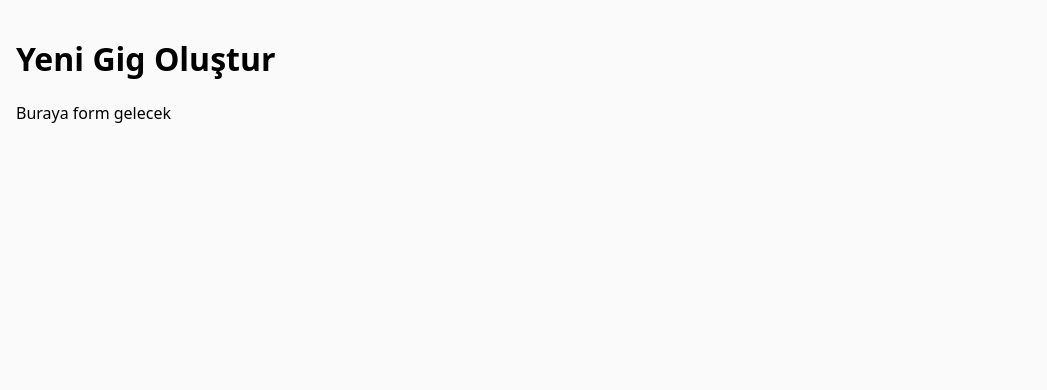
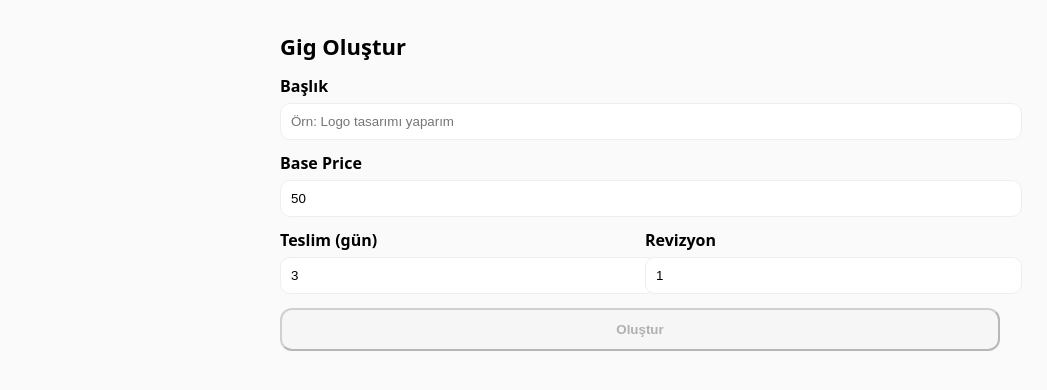
Before and after one commit to Bugsbuny24/tradepi, a Next.js app: page /gigs/create in a window 1280 px wide. Shown: the top 390 px of the page, without its empty margins (0-1047 px from the left). Built offline with nearby package versions, Linux system fonts and the light colour scheme; no server answers.

Commit message:
Update page.tsx

```diff
--- a/app/gigs/create/page.tsx
+++ b/app/gigs/create/page.tsx
@@ -1,14 +1,136 @@
 "use client";
 
 import SellerGate from "@/components/SellerGate";
+import { useState } from "react";
+import { createClient } from "@supabase/supabase-js";
+import { useRouter } from "next/navigation";
 
-export default function CreateGigPage() {
+const supabase = createClient(
+  process.env.NEXT_PUBLIC_SUPABASE_URL!,
+  process.env.NEXT_PUBLIC_SUPABASE_ANON_KEY!
+);
+
+export default function GigCreatePage() {
+  const router = useRouter();
+
+  const [title, setTitle] = useState("");
+  const [basePrice, setBasePrice] = useState<number>(50);
+  const [deliveryDays, setDeliveryDays] = useState<number>(3);
+  const [revisions, setRevisions] = useState<number>(1);
+  const [saving, setSaving] = useState(false);
+  const [msg, setMsg] = useState("");
+
+  const createGig = async () => {
+    setMsg("");
+    setSaving(true);
+    try {
+      const { data: userData, error: userErr } = await supabase.auth.getUser();
+      const uid = userData?.user?.id;
+      if (userErr || !uid) throw new Error("Giriş yok.");
+
+      // profiles'tan category_id al
+      const { data: p, error: pErr } = await supabase
+        .from("profiles")
+        .select("selected_category_id")
+        .eq("id", uid)
+        .single();
+
+      if (pErr) throw new Error(pErr.message);
+
+      const categoryId = p?.selected_category_id ?? null;
+
+      const { data: gig, error } = await supabase
+        .from("gigs")
+        .insert({
+          seller_id: uid,
+          category_id: categoryId,
+          title,
+          base_price: basePrice,
+          delivery_days: deliveryDays,
+          revisions,
+          status: "active",
+        })
+        .select("id")
+        .single();
+
+      if (error) throw new Error(error.message);
+
+      setMsg("✅ Gig oluşturuldu!");
+      router.push(`/gigs/${gig.id}`);
+    } catch (e: any) {
+      setMsg(e?.message ?? "Kayıt başarısız");
+    } finally {
+      setSaving(false);
+    }
+  };
+
   return (
     <SellerGate>
-      <div style={{ padding: 16 }}>
-        <h1>Yeni Gig Oluştur</h1>
-        <p>Buraya form gelecek</p>
+      <div style={{ maxWidth: 720, margin: "0 auto", padding: 16 }}>
+        <h1 style={{ fontSize: 22, fontWeight: 900 }}>Gig Oluştur</h1>
+
+        <div style={{ marginTop: 12 }}>
+          <div style={{ fontWeight: 800, marginBottom: 6 }}>Başlık</div>
+          <input
+            value={title}
+            onChange={(e) => setTitle(e.target.value)}
+            placeholder="Örn: Logo tasarımı yaparım"
+            style={{ width: "100%", padding: 10, borderRadius: 10, border: "1px solid #eee" }}
+          />
+        </div>
+
+        <div style={{ marginTop: 12 }}>
+          <div style={{ fontWeight: 800, marginBottom: 6 }}>Base Price</div>
+          <input
+            type="number"
+            value={basePrice}
+            onChange={(e) => setBasePrice(Number(e.target.value))}
+            style={{ width: "100%", padding: 10, borderRadius: 10, border: "1px solid #eee" }}
+          />
+        </div>
+
+        <div style={{ marginTop: 12, display: "grid", gap: 10, gridTemplateColumns: "1fr 1fr" }}>
+          <div>
+            <div style={{ fontWeight: 800, marginBottom: 6 }}>Teslim (gün)</div>
+            <input
+              type="number"
+              value={deliveryDays}
+              onChange={(e) => setDeliveryDays(Number(e.target.value))}
+              style={{ width: "100%", padding: 10, borderRadius: 10, border: "1px solid #eee" }}
+            />
+          </div>
+          <div>
+            <div style={{ fontWeight: 800, marginBottom: 6 }}>Revizyon</div>
+            <input
+              type="number"
+              value={revisions}
+              onChange={(e) => setRevisions(Number(e.target.value))}
+              style={{ width: "100%", padding: 10, borderRadius: 10, border: "1px solid #eee" }}
+            />
+          </div>
+        </div>
+
+        <button
+          disabled={saving || !title.trim()}
+          onClick={createGig}
+          style={{
+            marginTop: 14,
+            width: "100%",
+            padding: 12,
+            borderRadius: 12,
+            fontWeight: 900,
+            cursor: "pointer",
+          }}
+        >
+          {saving ? "Kaydediliyor..." : "Oluştur"}
+        </button>
+
+        {msg ? (
+          <div style={{ marginTop: 12, padding: 10, borderRadius: 10, background: "#f7f7f7" }}>
+            {msg}
+          </div>
+        ) : null}
       </div>
     </SellerGate>
   );
-}
+              }
```
